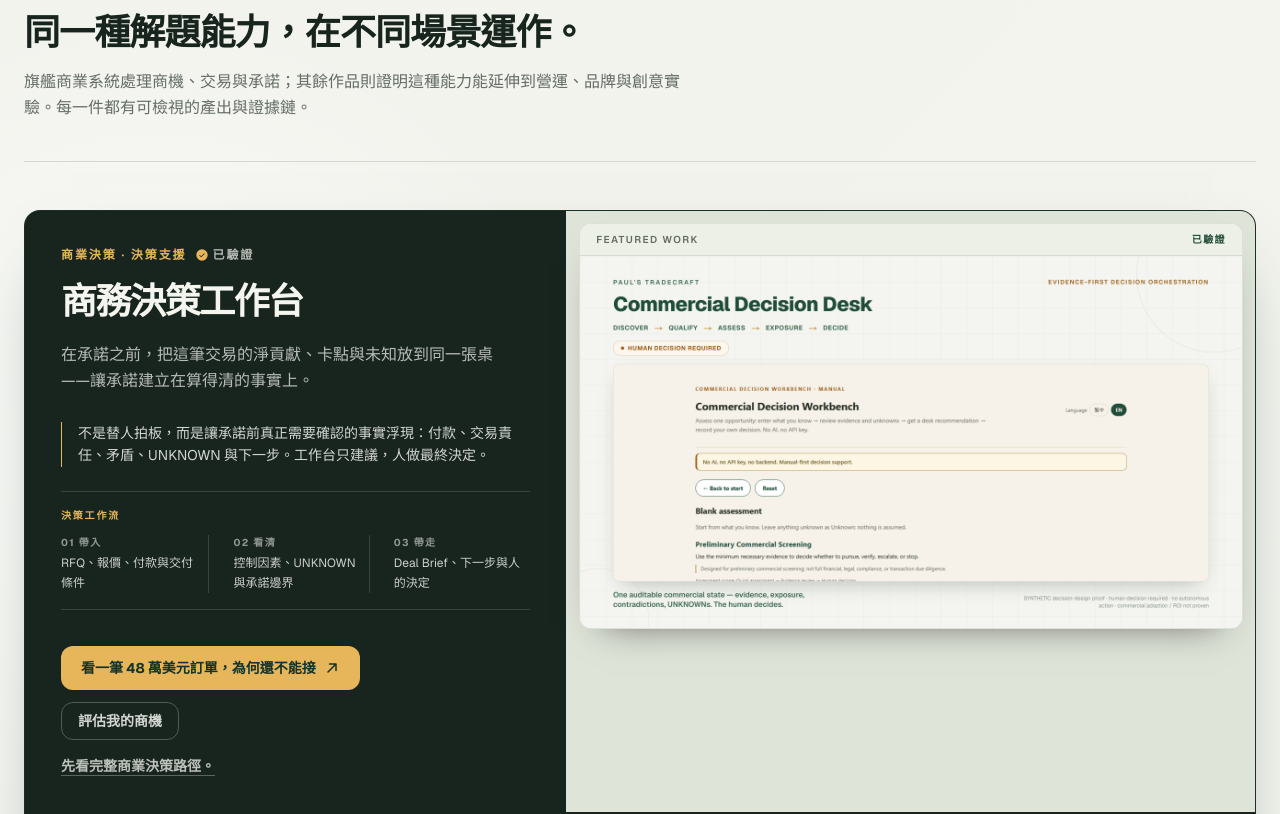
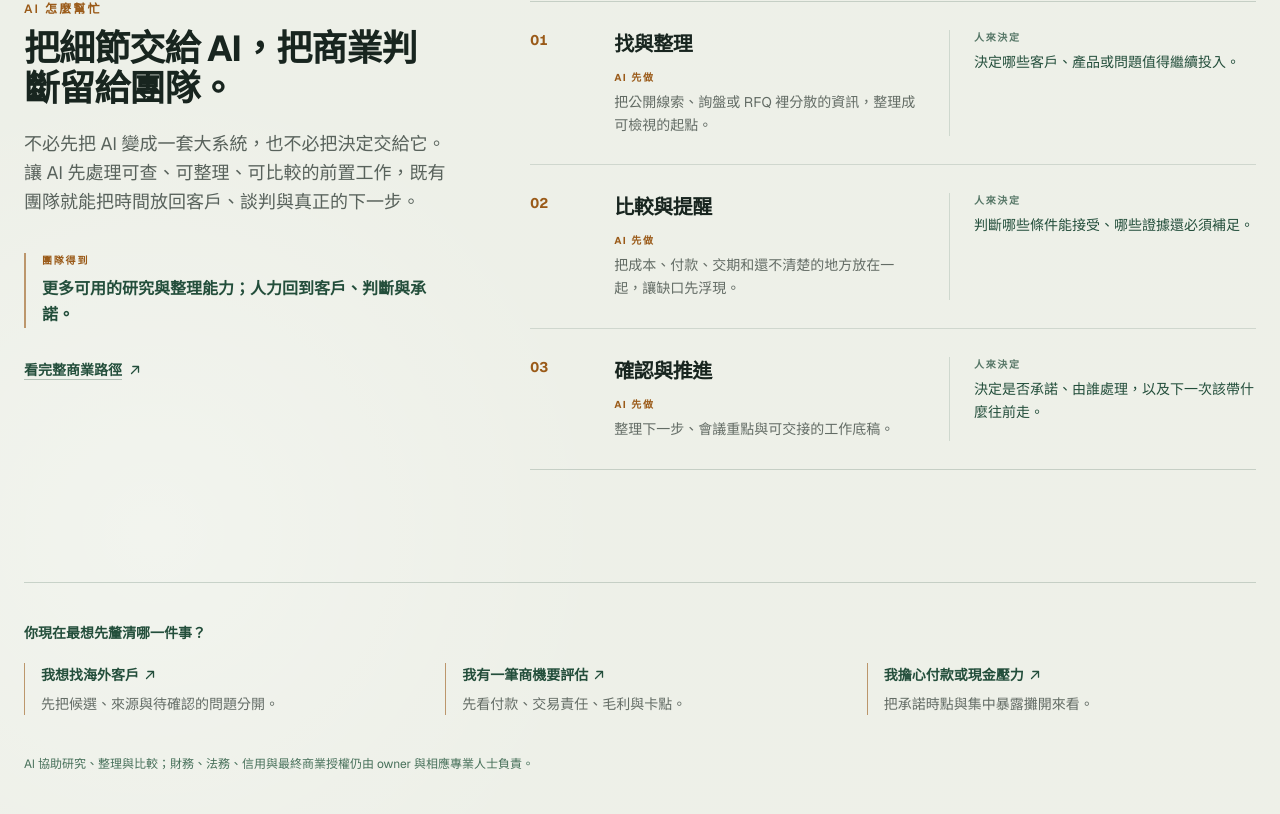
Before and after one commit to apchen1978/pauls-tradecraft, a React (Vite) app: page / in a window 1280 px wide. Shown: the part 984-1798 px from the top of the page. Built offline with nearby package versions, Linux system fonts and the light colour scheme.

Commit message:
feat(site): add AI work-value entry points

```diff
--- a/src/App.jsx
+++ b/src/App.jsx
@@ -2,6 +2,7 @@ import { MotionConfig } from "motion/react";
 import { LangProvider, useLang } from "./i18n.jsx";
 import Nav from "./components/Nav.jsx";
 import Hero from "./components/Hero.jsx";
+import AiWorkValue from "./components/AiWorkValue.jsx";
 import { WorksFlagship, default as Works } from "./components/Works.jsx";
 import Verification from "./components/Verification.jsx";
 import CommercialOutcomes from "./components/CommercialOutcomes.jsx";
@@ -31,8 +32,9 @@ export default function App() {
         <div className="min-h-[100dvh]">
           <Nav />
           <main id="main">
-            {/* ② 旗艦提前：Hero 之後直接是 CDD 旗艦成果；流程與合作說明往後放（Astra） */}
+            {/* ② 先翻譯 AI 的實際角色，再以 CDD 旗艦成果落地。 */}
             <Hero />
+            <AiWorkValue />
             <WorksFlagship />
             <ConnectedCase />
             <DealReadiness />
--- /dev/null
+++ b/src/components/AiWorkValue.jsx
@@ -0,0 +1,74 @@
+import { ArrowUpRight } from "@phosphor-icons/react";
+import { useLang } from "../i18n.jsx";
+import { aiWorkValue } from "../data/ai-work-value.js";
+
+export default function AiWorkValue() {
+  const { lang } = useLang();
+  const content = aiWorkValue[lang];
+
+  return (
+    <section id="ai-work-value" aria-labelledby="ai-work-value-heading" className="scroll-mt-24 border-b border-line bg-paper/50">
+      <div className="mx-auto grid max-w-7xl gap-12 px-4 py-20 md:px-6 md:py-28 lg:grid-cols-[0.74fr_1.26fr] lg:gap-20">
+        <div className="max-w-xl">
+          <p className="eyebrow">{content.eyebrow}</p>
+          <h2 id="ai-work-value-heading" className="mt-3 text-3xl font-bold tracking-tight text-ink md:text-4xl">
+            {content.headline}
+          </h2>
+          <p className="mt-5 text-base leading-relaxed text-ink/70 md:text-lg">{content.intro}</p>
+
+          <div className="mt-9 border-l-2 border-amber/60 pl-4">
+            <p className="text-[10px] font-bold uppercase tracking-[0.18em] text-amber">{content.outcomeLabel}</p>
+            <p className="mt-2 text-sm font-semibold leading-relaxed text-forest md:text-base">{content.outcome}</p>
+          </div>
+
+          <a href="#outcomes" className="mt-8 inline-flex items-center gap-1.5 text-sm font-semibold text-forest underline decoration-forest/30 underline-offset-4 transition-colors hover:text-amber">
+            {content.cta}
+            <ArrowUpRight size={14} weight="bold" aria-hidden="true" />
+          </a>
+        </div>
+
+        <ol className="border-y border-forest/20">
+          {content.stages.map((stage, index) => (
+            <li key={stage.title} className="grid gap-5 border-b border-forest/15 py-6 last:border-b-0 md:grid-cols-[3.5rem_minmax(0,1fr)_minmax(0,1fr)] md:gap-7 md:py-7">
+              <span className="text-sm font-bold tabular-nums text-amber">{String(index + 1).padStart(2, "0")}</span>
+              <div>
+                <h3 className="text-lg font-bold tracking-tight text-ink md:text-xl">{stage.title}</h3>
+                <p className="mt-3 text-[10px] font-bold uppercase tracking-[0.16em] text-amber">{content.aiLabel}</p>
+                <p className="mt-1.5 text-sm leading-relaxed text-ink/65">{stage.ai}</p>
+              </div>
+              <div className="border-l border-forest/15 pl-4 md:pl-6">
+                <p className="text-[10px] font-bold uppercase tracking-[0.16em] text-forest/75">{content.humanLabel}</p>
+                <p className="mt-1.5 text-sm font-medium leading-relaxed text-forest">{stage.human}</p>
+              </div>
+            </li>
+          ))}
+        </ol>
+      </div>
+      <div className="mx-auto max-w-7xl px-4 md:px-6">
+        <div className="border-t border-forest/20 py-8 md:py-10">
+          <p className="text-sm font-semibold text-forest">{content.prompt}</p>
+          <div className="mt-5 grid gap-x-8 gap-y-5 md:grid-cols-3">
+            {content.entryPoints.map((entryPoint) => (
+              <a
+                key={entryPoint.label}
+                href={entryPoint.href}
+                target="_blank"
+                rel="noreferrer"
+                className="group border-l border-amber/60 pl-4 transition-colors hover:border-forest focus-visible:outline focus-visible:outline-2 focus-visible:outline-offset-4 focus-visible:outline-amber"
+              >
+                <span className="inline-flex items-center gap-1 text-sm font-semibold text-forest transition-colors group-hover:text-amber">
+                  {entryPoint.label}
+                  <ArrowUpRight size={14} weight="bold" aria-hidden="true" />
+                </span>
+                <span className="mt-1.5 block text-sm leading-relaxed text-ink/65">{entryPoint.detail}</span>
+              </a>
+            ))}
+          </div>
+        </div>
+      </div>
+      <div className="mx-auto max-w-7xl px-4 pb-8 text-xs leading-relaxed text-moss md:px-6 md:pb-10">
+        {content.boundary}
+      </div>
+    </section>
+  );
+}
--- /dev/null
+++ b/src/data/ai-work-value.js
@@ -0,0 +1,94 @@
+export const aiWorkValue = {
+  zh: {
+    eyebrow: "AI 怎麼幫忙",
+    headline: "把細節交給 AI，把商業判斷留給團隊。",
+    intro: "不必先把 AI 變成一套大系統，也不必把決定交給它。讓 AI 先處理可查、可整理、可比較的前置工作，既有團隊就能把時間放回客戶、談判與真正的下一步。",
+    aiLabel: "AI 先做",
+    humanLabel: "人來決定",
+    stages: [
+      {
+        title: "找與整理",
+        ai: "把公開線索、詢盤或 RFQ 裡分散的資訊，整理成可檢視的起點。",
+        human: "決定哪些客戶、產品或問題值得繼續投入。",
+      },
+      {
+        title: "比較與提醒",
+        ai: "把成本、付款、交期和還不清楚的地方放在一起，讓缺口先浮現。",
+        human: "判斷哪些條件能接受、哪些證據還必須補足。",
+      },
+      {
+        title: "確認與推進",
+        ai: "整理下一步、會議重點與可交接的工作底稿。",
+        human: "決定是否承諾、由誰處理，以及下一次該帶什麼往前走。",
+      },
+    ],
+    outcomeLabel: "團隊得到",
+    outcome: "更多可用的研究與整理能力；人力回到客戶、判斷與承諾。",
+    prompt: "你現在最想先釐清哪一件事？",
+    entryPoints: [
+      {
+        label: "我想找海外客戶",
+        detail: "先把候選、來源與待確認的問題分開。",
+        href: "https://apchen1978.github.io/overseas-lead-discovery-demo/",
+      },
+      {
+        label: "我有一筆商機要評估",
+        detail: "先看付款、交易責任、毛利與卡點。",
+        href: "https://apchen1978.github.io/commercial-decision-desk/#mode-sample",
+      },
+      {
+        label: "我擔心付款或現金壓力",
+        detail: "把承諾時點與集中暴露攤開來看。",
+        href: "https://apchen1978.github.io/payment-concentration-demo/",
+      },
+    ],
+    boundary: "AI 協助研究、整理與比較；財務、法務、信用與最終商業授權仍由 owner 與相應專業人士負責。",
+    cta: "看完整商業路徑",
+  },
+  en: {
+    eyebrow: "HOW AI HELPS",
+    headline: "Let AI handle the detail. Keep commercial judgment with the team.",
+    intro: "You do not need a large AI system first, and you do not hand decisions to AI. Let it handle research, structure, and comparison work so the existing team can spend more time with customers, negotiation, and the next real move.",
+    aiLabel: "AI HANDLES FIRST",
+    humanLabel: "PEOPLE DECIDE",
+    stages: [
+      {
+        title: "Find and structure",
+        ai: "Turn scattered public signals, inquiries, or RFQs into a starting point the team can inspect.",
+        human: "Decide which customers, products, or questions deserve further effort.",
+      },
+      {
+        title: "Compare and surface gaps",
+        ai: "Put costs, payment, delivery, and what remains unclear on one view.",
+        human: "Decide which conditions are acceptable and which evidence must still be obtained.",
+      },
+      {
+        title: "Prepare and carry forward",
+        ai: "Structure next actions, meeting priorities, and handoff-ready working notes.",
+        human: "Decide whether to commit, who acts, and what the next meeting needs to move forward.",
+      },
+    ],
+    outcomeLabel: "THE TEAM GETS",
+    outcome: "More usable research and structuring capacity, with people focused on customers, judgment, and commitment.",
+    prompt: "What do you need to clarify first?",
+    entryPoints: [
+      {
+        label: "I want to find overseas customers",
+        detail: "Separate candidates, sources, and what still needs verification.",
+        href: "https://apchen1978.github.io/overseas-lead-discovery-demo/",
+      },
+      {
+        label: "I have a deal to assess",
+        detail: "See payment, trade responsibility, margin, and blockers first.",
+        href: "https://apchen1978.github.io/commercial-decision-desk/#mode-sample",
+      },
+      {
+        label: "I am concerned about payment or cash pressure",
+        detail: "Lay out commitment timing and concentrated exposure.",
+        href: "https://apchen1978.github.io/payment-concentration-demo/",
+      },
+    ],
+    boundary: "AI assists research, structure, and comparison. Finance, legal, credit, and final commercial authorization remain with the owner and the appropriate professionals.",
+    cta: "See the commercial path",
+  },
+};
```
